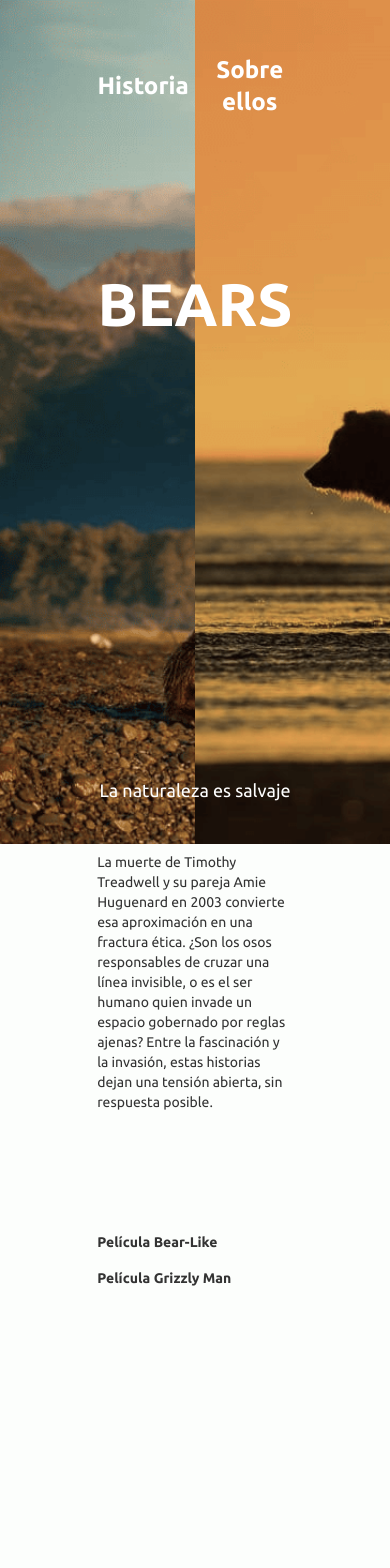
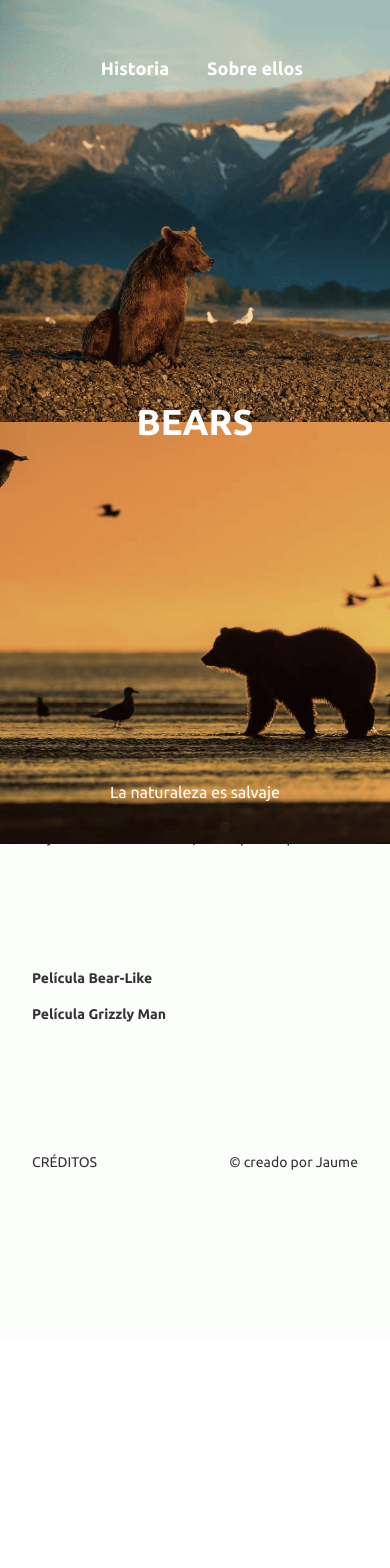
Before and after one commit to JaumeEsquerdo/bears-web, a React (Vite) app in the folder bears/: page / in a window 390 px wide. Shown: the top 1568 px of the page. After the commit the page ends 1340 px from the top, so only its background shows below. Built offline with nearby package versions, Linux system fonts and the light colour scheme.

Commit message:
aplicar hovers en links y buttons + animar transiciones

```diff
--- a/bears/src/App.tsx
+++ b/bears/src/App.tsx
@@ -73,7 +73,7 @@ function App() {
           <Header isOpen={isOpen} setIsOpen={setIsOpen} />
           <motion.h1
             ref={titleRef}
-            className="fixed z-40 text-6xl font-bold -translate-x-1/2 -translate-y-1/2 pointer-events-none top-[36%] left-1/2"
+            className="fixed z-40 text-4xl md:text-6xl font-bold -translate-x-1/2 -translate-y-1/2 pointer-events-none top-1/2 md:top-[36%] left-1/2"
             style={{ color }}
           >
             BEARS
--- a/bears/src/components/Contenido.tsx
+++ b/bears/src/components/Contenido.tsx
@@ -9,13 +9,13 @@ export const Contenido = ({ children }: Props) => {
     return (
 
         <motion.div
-            className="relative flex flex-col items-center w-full min-h-screen pt-8 pl-8 pr-8 overflow-hidden"
+            className="relative flex flex-col items-center w-full min-h-screen pl-8 pr-8 overflow-hidden pt-52 md:pt-8"
             initial={{ opacity: 0, x: -100 }}
             animate={{ opacity: 1, x: 0 }}
             exit={{ opacity: 0, x: 100 }}
             transition={{ duration: 0.8, ease: [0.4, 0, 0.2, 1] }}
         >
-            <div className="w-3/5 h-full">
+            <div className="h-full md:w-3/5">
                 {children}
             </div>
             <FooterContenido />
--- a/bears/src/components/DoorOverlay.tsx
+++ b/bears/src/components/DoorOverlay.tsx
@@ -4,6 +4,7 @@ import Historia from './Historia';
 import { Contenido } from './Contenido';
 import SobreEllos from './SobreEllos';
 import { useSection } from '../hooks/useSection';
+import { useIsMobile } from '../hooks/useIsMobile';
 
 
 
@@ -19,12 +20,22 @@ type DoorOverlayProps = {
     rightDoorRef: React.RefObject<HTMLDivElement>
 }
 
-const leftDoorVariants: Variants = {
+const leftDoorVariantsMobile: Variants = {
+    closed: { y: 0, transition: { duration: 1.2, ease: [0.22, 1, 0.76, 1] } },
+    open: { y: '-80%', transition: { duration: 1.2, ease: [0.77, 0, 0.175, 1] } }
+};
+
+const rightDoorVariantsMobile: Variants = {
+    closed: { y: 0, transition: { duration: 1.2, ease: [0.22, 1, 0.76, 1] } },
+    open: { y: '80%', transition: { duration: 1.2, ease: [0.77, 0, 0.175, 1] } }
+};
+
+const leftDoorVariantsDesktop: Variants = {
     closed: { x: 0, y: 0, transition: { duration: 1.2, ease: [0.22, 1, 0.76, 1] } },
     open: { x: '-60%', y: '20%', transition: { duration: 1, ease: [0.77, 0, 0.175, 1] } }
 }
 
-const rightDoorVariants: Variants = {
+const rightDoorVariantsDesktop: Variants = {
     closed: { x: 0, transition: { duration: 1.2, ease: [0.22, 1, 0.76, 1] } },
     open: { x: '60%', transition: { duration: 1, ease: [0.77, 0, 0.175, 1] } }
 }
@@ -40,6 +51,7 @@ export const DoorOverlay = ({
     rightDoorRef,
 }: DoorOverlayProps) => {
 
+    const isMobile = useIsMobile({})
     const { section, setSection } = useSection()
 
     return (
@@ -48,22 +60,22 @@ export const DoorOverlay = ({
             >
                 <motion.div
                     ref={leftDoorRef}
-                    className='fixed top-0 left-0 z-40 w-1/2 h-screen bg-cover cursor-pointer pointer-events-auto'
+                    className='fixed top-0 left-0 z-40 w-full bg-cover cursor-pointer pointer-events-auto h-1/2 md:h-screen md:top-0 md:w-1/2'
                     style={{
                         backgroundImage: `url(${leftImages[currentLeft]})`, backgroundPosition: 'left', transition: 'background-image 0.3s ease'
                     }}
-                    variants={leftDoorVariants}
+                    variants={isMobile ? leftDoorVariantsMobile : leftDoorVariantsDesktop}
 
                     animate={isOpen ? 'open' : 'closed'}
                     onClick={toggle}
                 />
                 <motion.div
                     ref={rightDoorRef}
-                    className='fixed top-0 right-0 z-40 w-1/2 h-screen bg-cover cursor-pointer pointer-events-auto'
+                    className='fixed bottom-0 right-0 z-40 w-full bg-cover cursor-pointer pointer-events-auto h-1/2 md:bottom-0 md:h-screen md:top-0 md:w-1/2'
                     style={{
                         backgroundImage: `url(${rightImages[currentRight]})`, backgroundPosition: 'center', transition: 'background-image 0.3s ease'
                     }}
-                    variants={rightDoorVariants}
+                    variants={isMobile ? rightDoorVariantsMobile : rightDoorVariantsDesktop}
                     animate={isOpen ? 'open' : 'closed'}
                     onClick={toggle}
                 />
--- a/bears/src/components/Footer.tsx
+++ b/bears/src/components/Footer.tsx
@@ -9,12 +9,10 @@ export const Footer = ({ isOpen }: FooterProps) => {
         open: {
             y: 0,
             opacity: 1,
-            pointerEvents: 'auto'
         },
         closed: {
             y: 100,
             opacity: 0,
-            pointerEvents: 'none'
         }
     }
     /* ¡RECORDATORIO para UI animadas!
@@ -27,7 +25,7 @@ export const Footer = ({ isOpen }: FooterProps) => {
             animate={isOpen ? 'closed' : 'open'}
             transition={{ duration: 0.8, ease: [0.4, 0, 0.2, 1] }}
             className="fixed left-[50%] z-50 flex justify-center w-fit pt-5 pointer-events-none bottom-10 -translate-x-1/2">
-            <h2 className="text-lg text-white pointer-events-none font-base w-fit ">La naturaleza es salvaje</h2>
+            <h2 className="text-base text-white pointer-events-none md:text-lg font-base w-fit">La naturaleza es salvaje</h2>
         </motion.footer>
     );
 }
--- a/bears/src/components/FooterContenido.tsx
+++ b/bears/src/components/FooterContenido.tsx
@@ -25,12 +25,10 @@ export const FooterContenido = () => {
     /* meto un padding top en el footer alto para poder animar sin que justify-between me mueva contenido por tener huecos incompletos en el alyout, y asi ganar estabilidad....
     también podria haber jugado con flex 1 en el contenido, pero en este caso por temas de robustez he preferido este  */
     return (
-        <footer className="w-3/5">
-            <motion.div className="flex justify-between w-full pt-48 pb-6"
-
-            >
-                <button onClick={() => setFooterOpen(!footerOpen)} className="text-sm cursor-pointer text-main">CRÉDITOS</button>
-                <a className="text-sm text-main" href="https://github.com/JaumeEsquerdo" target="_blank"
+        <footer className="w-full pb-24 md:w-3/5 md:pb-0">
+            <motion.div className="flex justify-between w-full pt-20 pb-12 md:pb-6 md:pt-48">
+                <button onClick={() => setFooterOpen(!footerOpen)} className={`text-sm transition-all  ${footerOpen ? 'font-medium' : 'font-normal hover:text-gray-500'} duration-200 cursor-pointer text-main`}>CRÉDITOS</button>
+                <a className="text-sm transition-colors duration-200 text-main hover:text-gray-500" href="https://github.com/JaumeEsquerdo" target="_blank"
                     rel="noopener noreferrer">© creado por Jaume</a>
             </motion.div>
             <motion.div
@@ -40,7 +38,7 @@ export const FooterContenido = () => {
                     opacity: footerOpen ? 1 : 0,
                 }}
                 transition={{ duration: 0.8, ease: 'easeInOut' }}
-                className="flex flex-col gap-3.5 pb-6 w-[48%] overflow-hidden"
+                className="flex flex-col gap-3.5 pb-6 md:w-[48%] overflow-hidden"
             >
                 <div ref={contentRef} className="flex flex-col gap-3.5 pb-6 ">
                     <p className="text-sm text-main">Las fotografías que aparecen en esta web son propiedad de David Bittner, investigador y protagonista de la película documental Bear‑Like (Como un Oso), en la que se relatan encuentros cercanos con osos pardos (grizzly) en la península de Alaska.</p>
--- a/bears/src/components/Header.tsx
+++ b/bears/src/components/Header.tsx
@@ -41,10 +41,10 @@ export const Header = ({ isOpen, setIsOpen }: HeaderProps) => {
             transition={{ duration: 0.8, ease: [0.4, 0, 0.2, 1] }}
             initial='open'
             animate={isOpen ? 'closed' : 'open'}
-            className="fixed flex justify-center pt-5 -translate-x-1/2 left-1/2 w-[-webkit-fill-available] top-1/25 z-1000">
-            <nav className="grid grid-cols-2 gap-6 w-[-webkit-fill-available]">
-                <button className="text-2xl font-bold text-white transition-colors duration-200 cursor-pointer hover:text-gray-200" onClick={openHistoria}>Historia</button>
-                <button className="text-2xl font-bold text-white transition-colors duration-200 cursor-pointer hover:text-gray-200" onClick={openSobreEllos}>Sobre ellos</button>
+            className="fixed flex justify-center w-full pt-5 -translate-x-1/2 left-1/2 md:w-[-webkit-fill-available] top-1/25 z-1000">
+            <nav className="grid grid-cols-2 justify-items-center gap-6 w-fit md:w-[-webkit-fill-available]">
+                <button className="text-lg font-bold text-white transition-colors duration-200 cursor-pointer w-fit md:text-2xl hover:text-gray-200" onClick={openHistoria}>Historia</button>
+                <button className="text-lg font-bold text-white transition-colors duration-200 cursor-pointer w-fit md:text-2xl hover:text-gray-200" onClick={openSobreEllos}>Sobre ellos</button>
             </nav>
         </motion.header>
     );
--- a/bears/src/components/Historia.tsx
+++ b/bears/src/components/Historia.tsx
@@ -1,7 +1,7 @@
 
 const Historia = () => {
     return (
-        <div className="flex flex-col flex-1 pb-40">
+        <div className="flex flex-col flex-1 pb-12 md:pb-40">
             <div className="flex flex-col gap-5">
                 <p className="text-sm text-main ">El ser humano observa lo salvaje desde la distancia hasta que la distancia deja de ser suficiente. La necesidad de comprender, documentar y nombrar lo que no controla acaba convirtiéndose en un acto de aproximación constante, donde la curiosidad se confunde con pertenencia. En ese gesto aparece una pregunta silenciosa: si mirar ya es una forma de intervenir.</p>
                 <p className="text-sm text-main">La naturaleza, sin embargo, no responde a esa intención. No hay moral, ni empatía, ni concesiones. La supervivencia dicta decisiones que resultan incómodas para la mirada humana: crías abandonadas, territorios defendidos sin aviso, equilibrios que no admiten correcciones externas. Lo salvaje no necesita ser entendido para existir.
@@ -10,9 +10,9 @@ const Historia = () => {
 
             </div>
             <div className="flex flex-col gap-4 pt-30">
-                <a className="text-sm font-semibold text-main w-fit" href="https://www.filmaffinity.com/es/film867987.html" target="_blank"
+                <a className="text-sm font-semibold transition-colors duration-200 hover:text-gray-500 text-main w-fit" href="https://www.filmaffinity.com/es/film867987.html" target="_blank"
                     rel="noopener noreferrer">Película Bear-Like</a>
-                <a className="text-sm font-semibold text-main w-fit" href="https://www.filmaffinity.com/es/film245053.html" target="_blank"
+                <a className="text-sm font-semibold hover:text-gray-500 text-main w-fit" href="https://www.filmaffinity.com/es/film245053.html" target="_blank"
                     rel="noopener noreferrer">Película Grizzly Man</a>
             </div>
         </div>
--- a/bears/src/components/ImagePopup.tsx
+++ b/bears/src/components/ImagePopup.tsx
@@ -20,7 +20,7 @@ const ImagePopup = ({ img, onClose }: ImagePopupProps) => {
             <motion.img src={img} alt={`Imagen ampliada`}
                 initial={{ scale: 0.9 }}
                 animate={{ scale: 1 }}
-                className="max-w-[60%] max-h-[60%]"
+                className="max-w-[90%] object-cover object-left h-72 max-h-full md:object-contain md:h-auto md:max-w-[60%] md:max-h-[60%]"
                 /* para q no se ejecute el click del padre */
                 onClick={(e) => e.stopPropagation()}
             />
--- a/bears/src/components/SobreEllos.tsx
+++ b/bears/src/components/SobreEllos.tsx
@@ -5,10 +5,10 @@ import { SobreEllosItem } from "./SobreEllosItem";
 const SobreEllos = () => {
 
     return (
-        <div className="flex flex-col justify-between flex-1 gap-72">
+        <div className="flex flex-col justify-between flex-1 gap-40 md:gap-72">
             <p className="text-sm text-main">Los osos grizzly son uno de los símbolos más icónicos de la vida salvaje de Norteamérica. Solitarios, poderosos y adaptables, habitan bosques, montañas y ríos, donde desarrollan complejas interacciones sociales y buscan su alimento según la estación. A través de documentales y relatos cercanos, podemos observar su comportamiento de manera única, siempre manteniendo su naturaleza salvaje.</p>
 
-            <section className="grid grid-cols-2 gap-x-12 gap-y-16">
+            <section className="grid grid-cols-1 md:grid-cols-2 gap-x-12 gap-y-16">
                 {sobreEllosData.map((data) => (
                     <SobreEllosItem key={data.number} data={data} />
                 ))}
--- a/bears/src/components/SobreEllosItem.tsx
+++ b/bears/src/components/SobreEllosItem.tsx
@@ -20,11 +20,10 @@ export const SobreEllosItem = ({ data }: Props) => {
                     key={currentImg}
                     src={currentImg}
                     alt={`Imagen sobre ${data.title}`}
-
-                    initial={{ opacity: 0.7, }}
+                    initial={{ opacity: 0.8, }}
                     animate={{ opacity: 1, }}
                     transition={{ duration: 2, ease: [0.4, 0, 0.2, 1] }}
-                    className="cursor-pointer"
+                    className="transition duration-200 cursor-pointer hover:saturate-120 hover:scale-102"
                     onMouseEnter={() => setIsPaused(true)}
                     onMouseLeave={() => setIsPaused(false)}
                     onClick={() => setSelectedImg(currentImg)}
--- /dev/null
+++ b/bears/src/hooks/useIsMobile.ts
@@ -0,0 +1,23 @@
+import { useState, useEffect } from "react";
+
+interface PropsIsMobile {
+  breakpoint?: number;
+}
+
+/* HOOK PARA SABER SI ESTA EN MOBILE */
+
+export const useIsMobile = ({ breakpoint = 768 }: PropsIsMobile) => {
+  const [isMobile, setIsMobile] = useState(
+    typeof window !== "undefined" ? window.innerWidth < breakpoint : true,
+  );
+  /* el true es un fallback por si da undefined, dando por hecho q es mobile */
+
+  useEffect(() => {
+    const handleResize = () => setIsMobile(window.innerWidth < breakpoint);
+    window.addEventListener("resize", handleResize);
+
+    return () => window.removeEventListener("resize", handleResize);
+  }, [breakpoint]);
+
+  return isMobile;
+};
```
Also changed, not shown: bears/src/components/NavContenido.tsx (+5 -5 lines).
